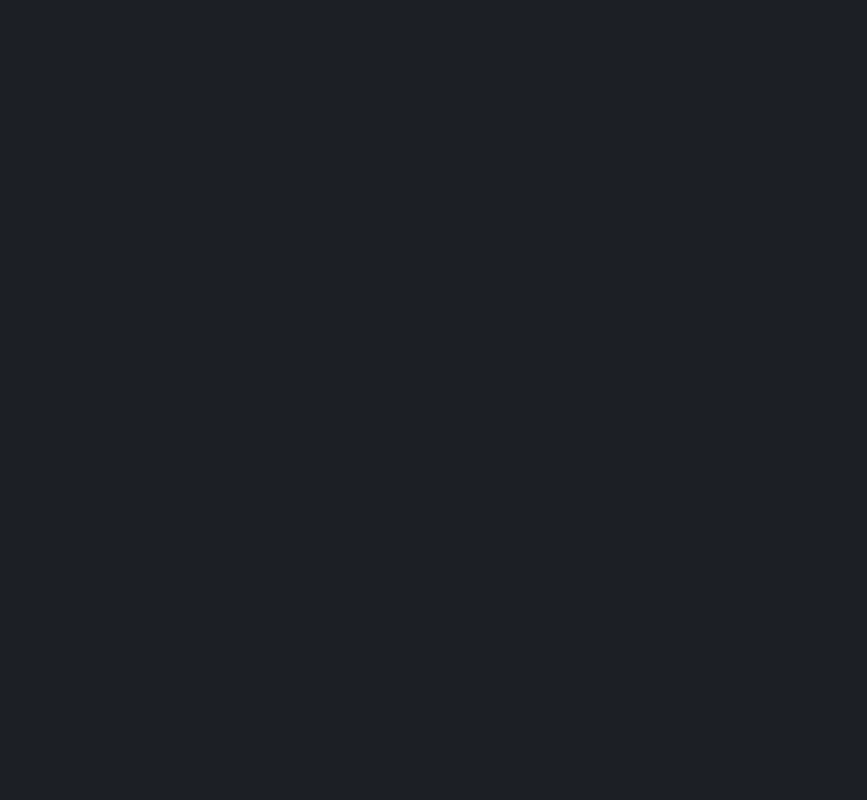
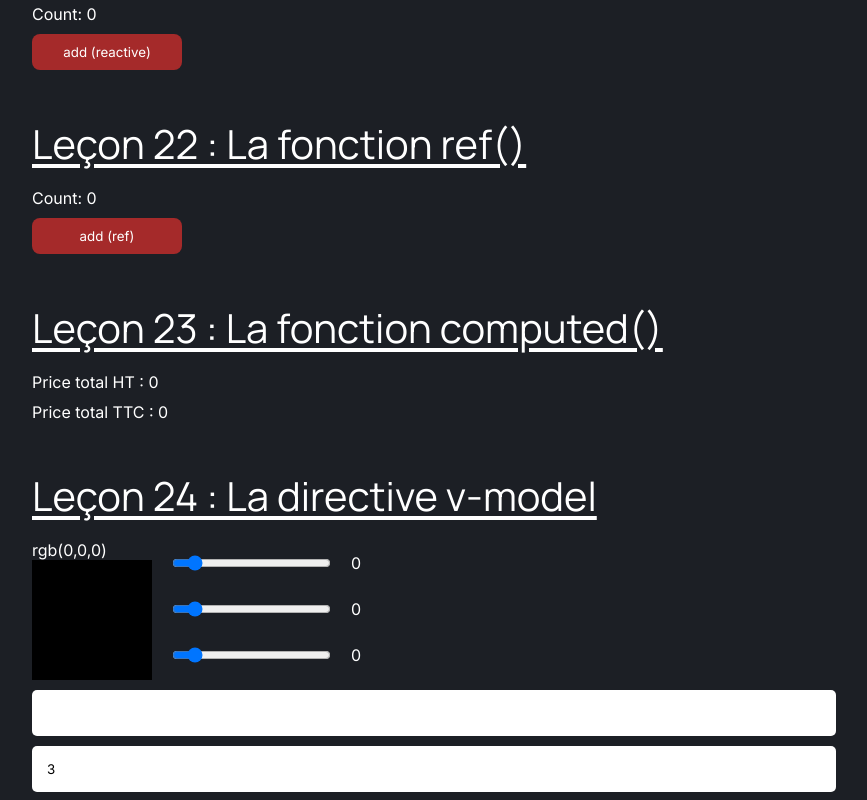
Before and after one commit to didicodeX/course-app, a Vue app: page /courses/Composants-reactifs in a window 1280 px wide. Shown: the part 600-1400 px from the top of the page, without its empty margins (48-915 px from the left). Before the commit the page ends 800 px from the top, so only its background shows below. Built offline with nearby package versions, Linux system fonts and the light colour scheme.

Commit message:
End Chapter 4

```diff
--- a/src/assets/base.css
+++ b/src/assets/base.css
@@ -123,6 +123,27 @@ h3 {
   padding: 0 5rem;
 }
 
+button {
+  padding: 10px 10px;
+  border-radius: 8px;
+  border: 0;
+  cursor: pointer;
+  /* width: 100px; */
+  min-width: 100px;
+  max-width: 150px;
+  background-color: brown;
+  /* height: 50px; */
+}
+.lesson {
+  margin: 50px 0;
+  display: flex;flex-direction: column;
+  gap: 10px;
+}
+.lesson h3 {
+  text-decoration: underline;
+  text-underline-offset: 5px;
+  text-decoration-thickness: 4px;
+}
 /*
 titre niveau 1
 Manrope - 600
--- a/src/components/NavBar.vue
+++ b/src/components/NavBar.vue
@@ -14,7 +14,7 @@
         <button class="log-in-btn">Log in</button>
       </div>
     </div>
-    <button
+    <div
       @click="toggleMenu()"
       class="burger-menu"
       :class="{ active: isOpen }"
@@ -22,7 +22,7 @@
       <span></span>
       <span></span>
       <span></span>
-    </button>
+    </div>
   </div>
 </template>
 
@@ -73,7 +73,8 @@ onBeforeUnmount(() => {
   display: none;
   position: relative;
   height: 25px;
-  width: 20px;
+  width: 100px;
+  max-width: 20px;
   border: 0;
   outline: 0;
   cursor: pointer;
@@ -130,15 +131,6 @@ nav {
   justify-self: end;
 }
 
-button {
-  padding: 10px 10px;
-  border-radius: 8px;
-  border: 0;
-  color: var(--text-color);
-  cursor: pointer;
-  width: 100px;
-  /* height: 50px; */
-}
 
 .log-in-btn {
   background-color: var(--primary-color);
--- a/src/router/index.ts
+++ b/src/router/index.ts
@@ -5,6 +5,7 @@ import AboutView from '../views/AboutView.vue'
 import StyleVue from '@/views/StyleVue.vue'
 import InteractionDom from '@/views/InteractionDom.vue'
 import ComposantReactif from '@/views/ComposantReactif.vue'
+import DirectivesStructurelles from '@/views/DirectivesStructurelles.vue'
 
 const router = createRouter({
   history: createWebHistory(import.meta.env.BASE_URL),
@@ -25,11 +26,6 @@ const router = createRouter({
       component: CoursesView,
     },
     {
-      path: '/courses/style-et-classe',
-      name: 'style-en-Vuejs',
-      component: StyleVue
-    },
-    {
       path: '/courses/DOM',
       name: 'DOM',
       component: InteractionDom
@@ -39,6 +35,16 @@ const router = createRouter({
       name: 'Composants-reactifs',
       component: ComposantReactif
     },
+    {
+      path: '/courses/style-et-classe',
+      name: 'style-en-Vuejs',
+      component: StyleVue
+    },
+    {
+      path: '/courses/Directives-structurelles',
+      name: 'Directives-structurelles',
+      component: DirectivesStructurelles
+    },
 
   ],
 })
--- a/src/views/ComposantReactif.vue
+++ b/src/views/ComposantReactif.vue
@@ -2,14 +2,203 @@
   <section class="padd content-limit">
     <div>
       <h3>Chapitre 4 : Rendre les composants réactifs</h3>
+
+      <div class="lesson">
+        <h3>Leçon 21 : La fonction reactive()</h3>
+        <h4>Bonjour {{ user.name }}</h4>
+        <p>Count: {{ state.count }}</p>
+        <button @click="increment('state')">add (reactive)</button>
+      </div>
+      <div class="lesson">
+        <h3>Leçon 22 : La fonction ref()</h3>
+        <p>Count: {{ count }}</p>
+        <button @click="increment('count')">add (ref)</button>
+      </div>
+      <div class="lesson">
+        <h3>Leçon 23 : La fonction computed()</h3>
+        <p>Price total HT : {{ totalPriceHT }}</p>
+        <p>Price total TTC : {{ totalPriceTTC }}</p>
+      </div>
+      <div class="lesson">
+        <h3>Leçon 24 : La directive v-model</h3>
+        <div class="range">
+          <div class="color-container">
+            <p>rgb({{ redRange }},{{ greenRange }},{{ blueRange }})</p>
+            <div class="color" :style="{ backgroundColor: `rgb(${redRange},${greenRange},${blueRange})` }"></div>
+          </div>
+          <div class="range-container">
+            <div class="range-input">
+              <input type="range" v-model="redRange">
+              <span>{{ redRange }}</span>
+            </div>
+            <div class="range-input">
+              <input type="range" v-model="greenRange">
+              <span>{{ greenRange }}</span>
+            </div>
+            <div class="range-input">
+              <input type="range" v-model="blueRange">
+              <span>{{blueRange }}</span>
+            </div>
+          </div>
+        </div>
+        <input type="text" v-model="text">
+        <input type="number" v-model="product.quantity">
+        <p>{{ text }}</p>
+      </div>
+      <div class="lesson">
+        <h3>Leçon 25 : La fonction watch()</h3>
+        <input type="number" name="price" v-model="price">
+        <span>{{ price }}</span>
+      </div>
+      <div class="lesson">
+        <h3>Leçon 26 : La fonction watchEffect()</h3>
+
+      </div>
     </div>
   </section>
 </template>
 
 <script setup lang="ts">
+import { computed, reactive, ref, watch, watchEffect } from 'vue';
+
+// ************  Reactive state with user and count properties *****
+const state = reactive({
+  user: {
+    name: 'Dylane',
+    age: 19,
+  },
+  count: 0,
+});
+
+// *********** Ref for count (independent of state) *********
+const count = ref(0);
+
+// Combined increment function with conditional logic
+function increment(target: 'state' | 'count') {
+  if (target === 'state') {
+    state.count++;
+  } else {
+    count.value++;
+  }
+}
+const {user} = state;
+console.log(state);
+
+// *************** computed() *****************
+
+interface Product {
+  name: string,
+  quantity:number,
+  priceHT: number,
+  nbModif: number,
+  lastModif?: number | null  // le null est optionnelle
+}
+
+const product = reactive<Product>({
+  name: 'books',
+  quantity: 3,
+  priceHT:10,
+  nbModif: 0,
+})
+
+console.log(product);
+
+// Lorsque c'est computed on peut l'utiliser comme une propriete normal dans le template au lieu de mettre () comme pour un fonction donc en gros en mettant le computed, ma function se coporte maintenant comme une propriete \n ca evite le rechargement de la page si un autre composant est modifier. en generale le computed est utiliser pour retourner une valeur qui depend de d'autre parametre reactif. donc a chaque foi qu'on set(modifie) quantity ou price il vas reexecuter la fonction computed
+
+const totalPriceHT = computed(() => product.priceHT * product.quantity)
+
+const totalPriceTTC = computed(() => {
+  return product.priceHT * product.quantity * 1.5;
+})
+
+console.log(totalPriceHT);
+
+// *************** v-model *****************
+const text = ref("")
+const redRange = ref(0);
+const greenRange = ref(0);
+const blueRange = ref(0);
+
+// *************** Watch *****************
+// On peut avoir une callback function et une fonctionasynchrone dans notre watch    contrairement au computed
+
+// watch(product,(newValue, oldValue) => {
+//   console.log("In watch","\n", "newValue : ", newValue, "\n", "oldValue : ", oldValue);
+// })
+
+//je
+
+// watch(() => product.quantity,(newValue, oldValue) => {
+//   console.log("In watch","\n", "newValue : ", newValue, "\n", "oldValue : ", oldValue, "\n", "nbMidif : ", product.nbModif);
+//   product.nbModif++;
+// })
+const price = ref(0);
+//On peut aussi avoir un tableau de dependance le watch est appelle lorsque une des dependance est modifier
+// watch([() => product.quantity,price],(newValue, oldValue) => {
+//   console.log("In watch","\n", "newValue : ", newValue, "\n", "oldValue : ", oldValue, "\n", "nbMidif : ", product.nbModif);
+//   product.nbModif++;
+// })
+
+//mettre watch dans une constante la fonction watch retourne une methode et c'est cette methode qu'on veut executer, car elle permet de stopper le watch apres la premiere execution
+const unWatch = watch([() => product.quantity,price],(newValue, oldValue) => {
+  console.log("In watch","\n", "newValue : ", newValue, "\n", "oldValue : ", oldValue, "\n", "nbMidif : ", product.nbModif);
+  product.nbModif++;
+  unWatch();
+})
+
+
+// *************** WatchEffect *****************
+
+watchEffect(() => {
+  console.log("In watchEffect");
+  product.priceHT = price.value; // grace a ca j'ai une refence et a chaue fois que je vais modifie mon priceHT il vas se lancer. donc priceHT est considerer comme une dependance
+  product.lastModif = Date.now();
+  console.log(product);
+
+})
 
 </script>
 
+
 <style scoped>
+.range {
+  display: flex;
+  gap: 20px;
+}
+.range-input {
+  display: flex;
+  align-items: center;
+  gap: 20px;
+}
+input {
+  color: #000;
+  padding: 15px;
+  border-radius: 5px;
+  outline: none;
+  border: none;
+}
+.color {
+  width: 120px;
+  height: 120px;
+}
+.color-container {
+  display: grid;
+}
+</style>
 
-</style>
+<!-- <script setup lang="ts">
+let name = 'Jean'
+
+const obj = {
+  name: 'Jean',
+  age: '23',
+}
+const proxy = new Proxy(obj, {})
+
+console.log(proxy);
+
+setTimeout(() => {
+  name = 'Paul'
+  console.log(name)
+}, 3000)
+</script> -->
--- a/src/views/CoursesView.vue
+++ b/src/views/CoursesView.vue
@@ -18,6 +18,10 @@
             Chapitre 5 : Le style et les classes
           </RouterLink>
         </li>
+        <li>
+          <RouterLink to="/courses/Directives-structurelles">
+            Chapitre 6 : Les directives structurelles          </RouterLink>
+        </li>
       </ul>
     </div>
   </section>
```
